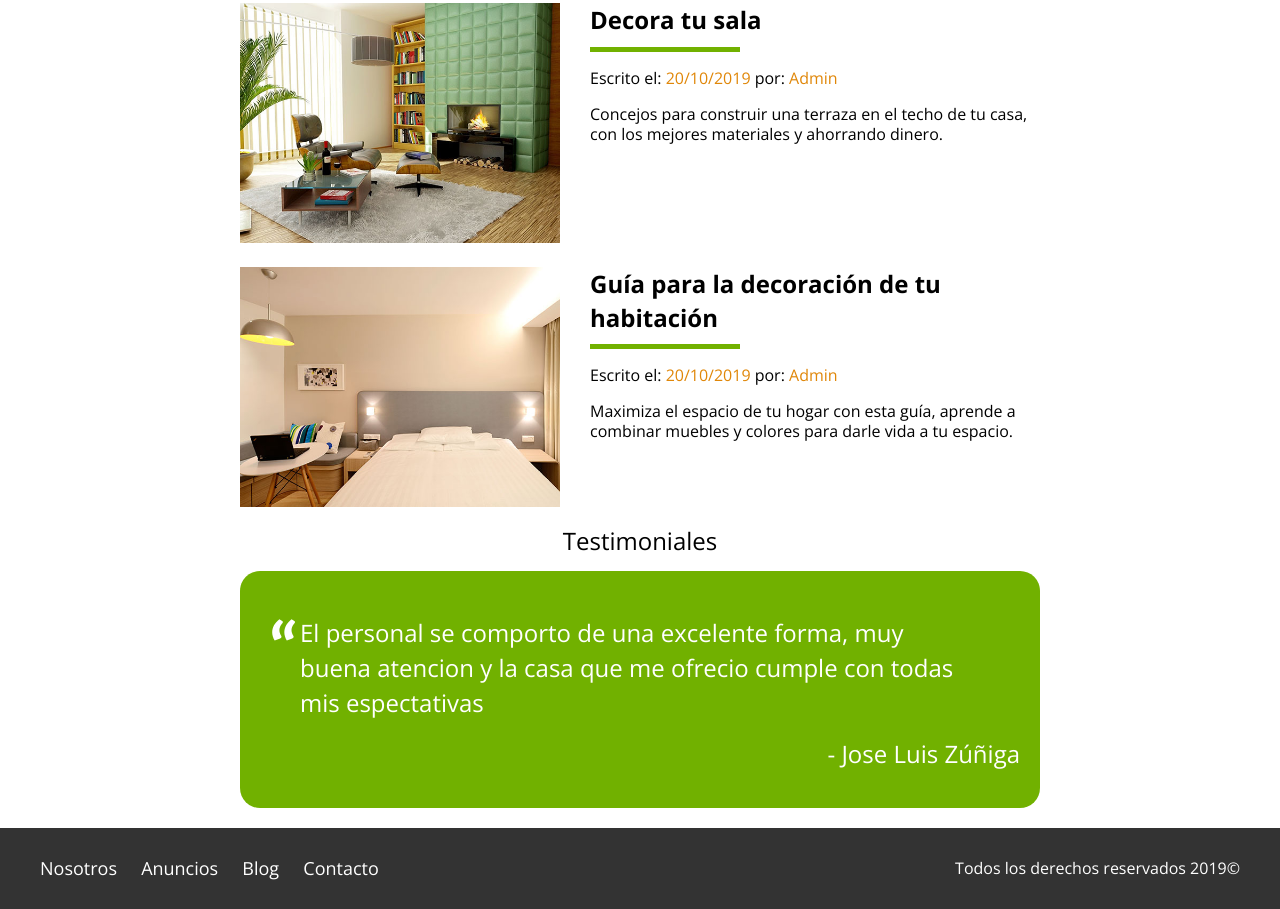
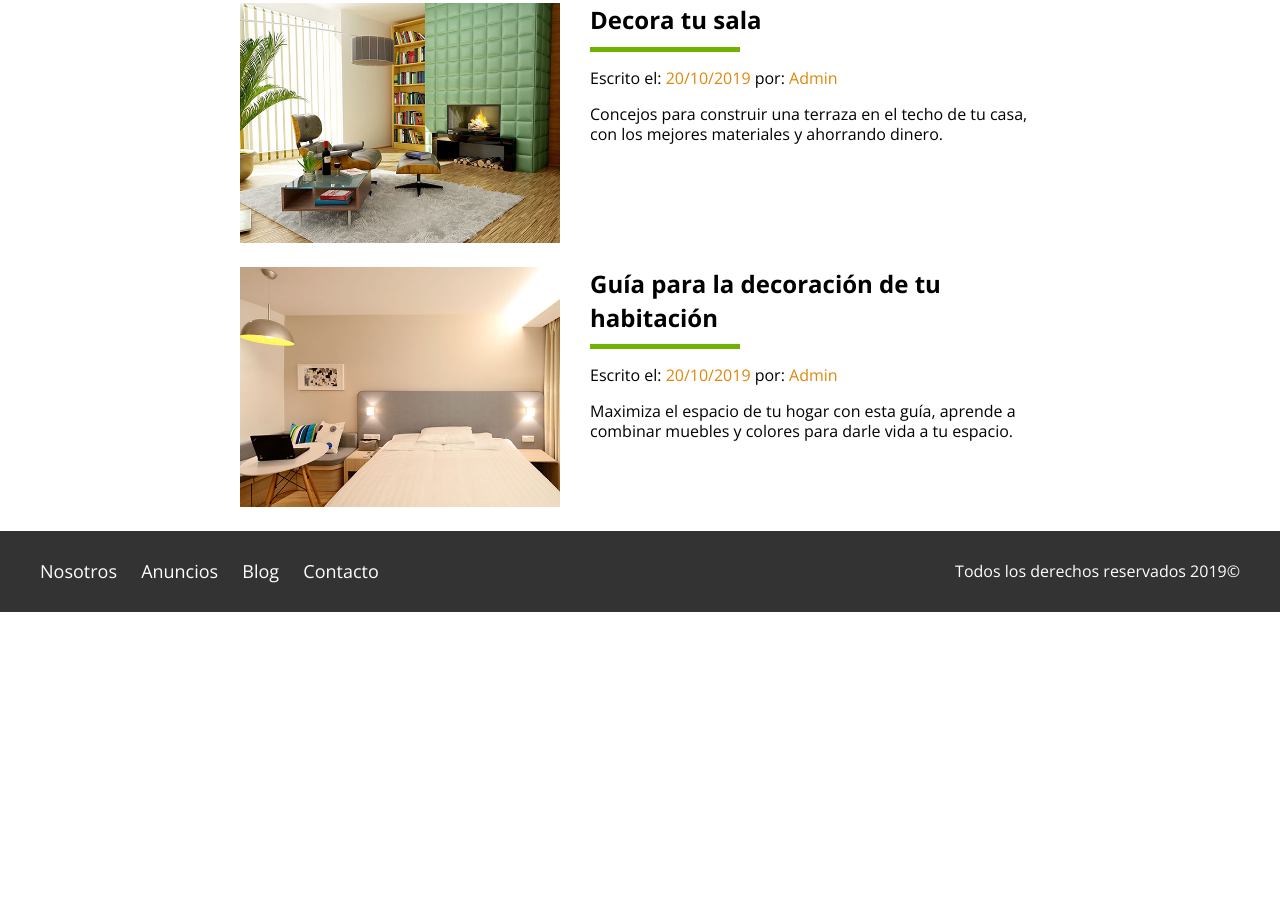
Before and after one commit to joseluis1061/BienesRaices, a plain HTML site: page blog.html in a window 1280 px wide. Shown: the part 683-1592 px from the top of the page. After the commit the page ends 1295 px from the top, so only its background shows below. Drawn offline with nearby package versions, Linux system fonts and the light colour scheme.

Commit message:
Corrección de ultimos detalles y pruebas de navegación terminada, listo para subir a github

```diff
--- a/blog.html
+++ b/blog.html
@@ -16,7 +16,7 @@
     <header class="site-header">
         <div class="contenedor contenido-header">
             <div class="barra">
-                <a href="/">
+                <a href="index.html">
                     <img src="./img/logo.svg" alt="logo">
                 </a>
 
@@ -101,19 +101,6 @@
                 </div>
             </article>
         </section>
-
-        <section class="testimoniales">
-
-            <h3 class="centrar-texto fw-300 seccion">Testimoniales</h3>
-            <div class="testimonial">
-                <blockquote>
-                        El personal se comporto de una excelente forma, muy buena
-                        atencion y la casa que me ofrecio cumple con todas mis espectativas
-                    </blockquote>
-                    <p>- Jose Luis Zúñiga</p>
-            </div>
-
-        </section>
     </main>
 
     <!-- Inicio del footer -->
```
Also changed, not shown: anuncio.html (+1 -1 lines), anuncios.html (+1 -1 lines), contacto.html (+1 -1 lines), entrada.html (+1 -1 lines), index.html (+1 -1 lines), nosotros.html (+1 -1 lines).
